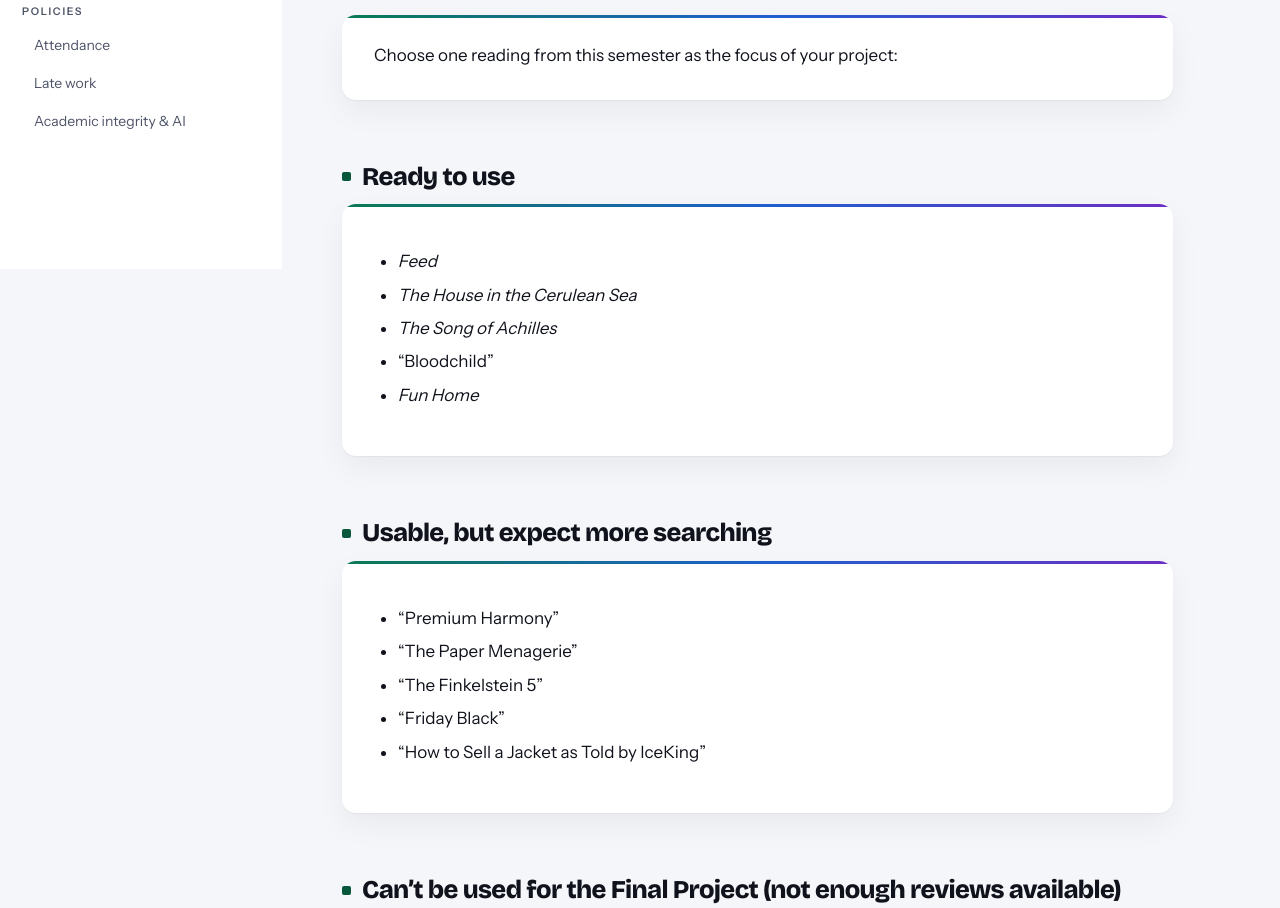
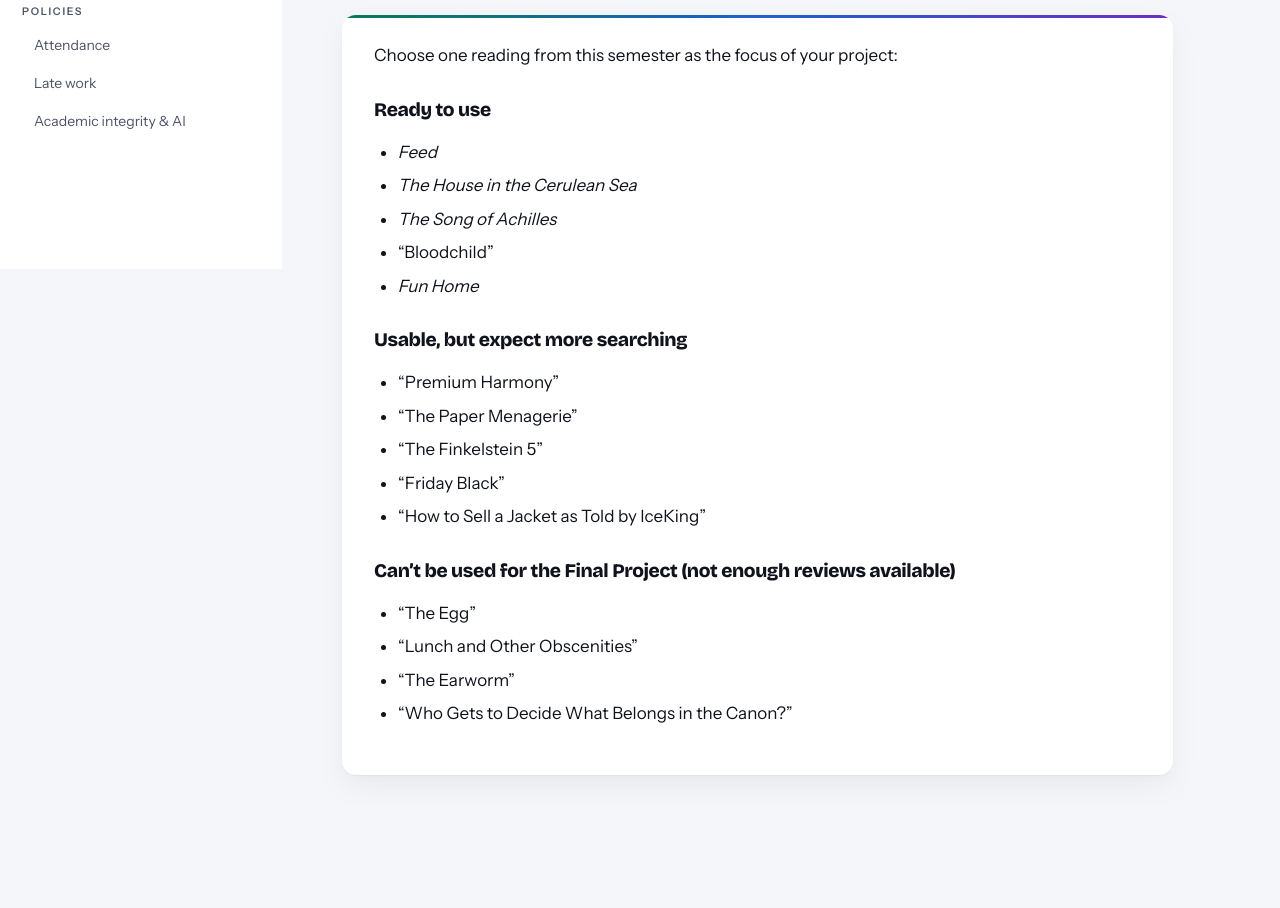
Before and after one commit to skarlis3/1730, a plain HTML site: page assignments/final-project-reading.html in a window 1280 px wide. Shown: the part 531-1439 px from the top of the page. Drawn offline with nearby package versions, Linux system fonts and the light colour scheme.

Commit message:
Choosing a Reading: put the three reading lists in one card

```diff
--- a/assignments/final-project-reading.html
+++ b/assignments/final-project-reading.html
@@ -48,11 +48,8 @@
 
     <div class="card card-doc">
       <p>Choose one reading from this semester as the focus of your project:</p>
-    </div>
 
-    <h2 class="section-head"><span class="h2-mark" aria-hidden="true"></span>Ready to use</h2>
-
-    <div class="card card-doc">
+      <h2>Ready to use</h2>
       <ul>
         <li><cite>Feed</cite></li>
         <li><cite>The House in the Cerulean Sea</cite></li>
@@ -60,11 +57,8 @@
         <li>&ldquo;Bloodchild&rdquo;</li>
         <li><cite>Fun Home</cite></li>
       </ul>
-    </div>
 
-    <h2 class="section-head"><span class="h2-mark" aria-hidden="true"></span>Usable, but expect more searching</h2>
-
-    <div class="card card-doc">
+      <h2>Usable, but expect more searching</h2>
       <ul>
         <li>&ldquo;Premium Harmony&rdquo;</li>
         <li>&ldquo;The Paper Menagerie&rdquo;</li>
@@ -72,11 +66,8 @@
         <li>&ldquo;Friday Black&rdquo;</li>
         <li>&ldquo;How to Sell a Jacket as Told by IceKing&rdquo;</li>
       </ul>
-    </div>
 
-    <h2 class="section-head"><span class="h2-mark" aria-hidden="true"></span>Can&rsquo;t be used for the Final Project (not enough reviews available)</h2>
-
-    <div class="card card-doc">
+      <h2>Can&rsquo;t be used for the Final Project (not enough reviews available)</h2>
       <ul>
         <li>&ldquo;The Egg&rdquo;</li>
         <li>&ldquo;Lunch and Other Obscenities&rdquo;</li>
--- a/css/style.css
+++ b/css/style.css
@@ -972,6 +972,9 @@ h2 {
 .card-doc li > p { margin: 0 0 .5em; }
 .card-doc li > ul { margin: 0 0 1em; }
 .card-doc li + li { margin-top: .35em; }
+/* h2 is for list headings inside a single document card (Choosing a
+   Reading), styled to match the h3 sub-head. */
+.card-doc h2,
 .card-doc h3 {
   font-family: var(--f-display); font-weight: 700; letter-spacing: -.02em;
   font-size: 1.2rem; line-height: 1.25; margin: 28px 0 10px;
```
